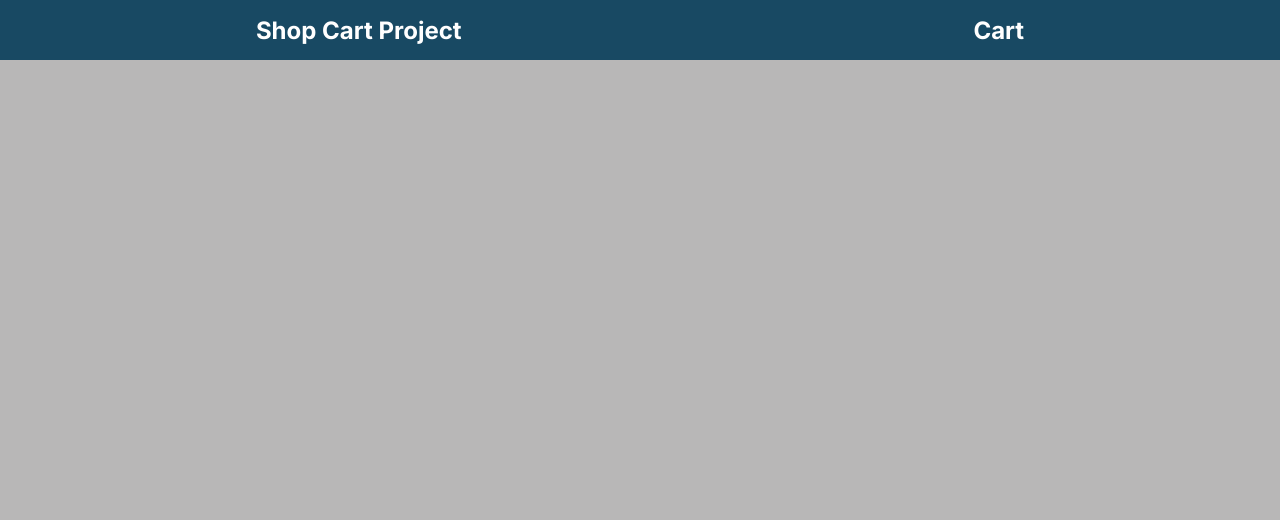
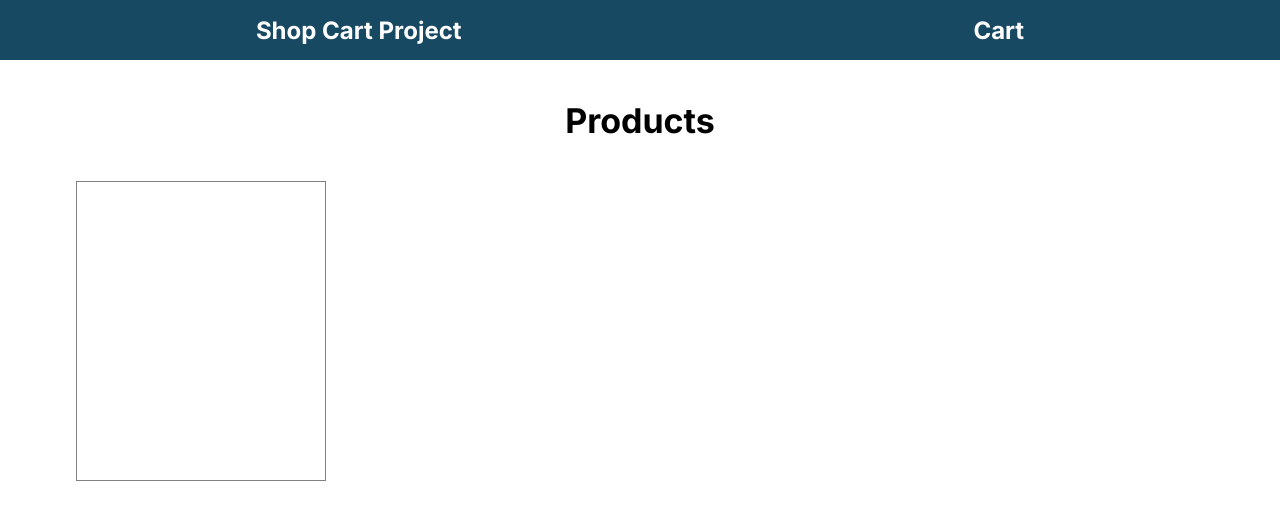
Before and after one commit to qazx960/shopping-cart, a React (Create React App) app: page / in a window 1280 px wide. Shown: the top 520 px of the page. Built offline with nearby package versions, Linux system fonts and the light colour scheme.

Commit message:
Card component created

```diff
--- /dev/null
+++ b/src/component/Card.jsx
@@ -0,0 +1,6 @@
+import React from "react";
+import "./card.css";
+
+export const Card = () => {
+  return <div className="card"></div>;
+};
--- /dev/null
+++ b/src/component/card.css
@@ -0,0 +1,5 @@
+.card {
+  width: 250px;
+  height: 300px;
+  border: 1px solid gray;
+}
--- a/src/pages/MainPage.jsx
+++ b/src/pages/MainPage.jsx
@@ -1,10 +1,14 @@
 import React from "react";
 import "./main.css";
+import { Card } from "../component/Card";
 
 export const MainPage = () => {
   return (
     <main>
-      <div></div>
+      <section>
+        <h1>Products</h1>
+        <Card />
+      </section>
     </main>
   );
 };
--- a/src/pages/main.css
+++ b/src/pages/main.css
@@ -1,6 +1,17 @@
 main {
   width: 100vw;
   height: 100vh;
-  background-color: #b8b7b7;
+  background-color: #fff;
   padding: 40px 76px;
 }
+
+section {
+  display: flex;
+  flex-direction: column;
+}
+
+section h1 {
+  font-size: 34px;
+  text-align: center;
+  margin-bottom: 40px;
+}
```
